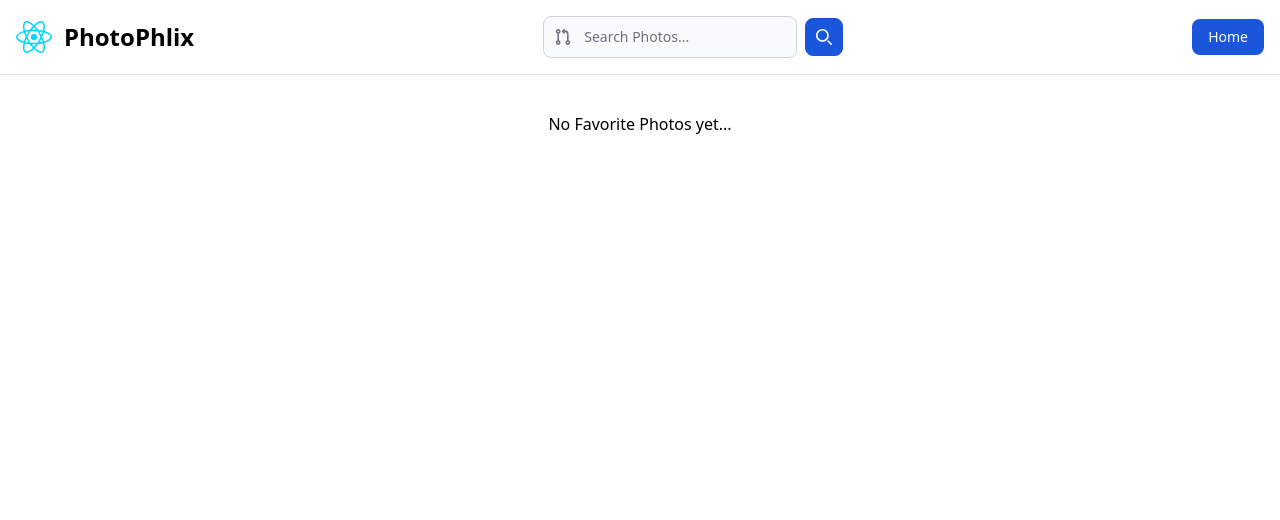
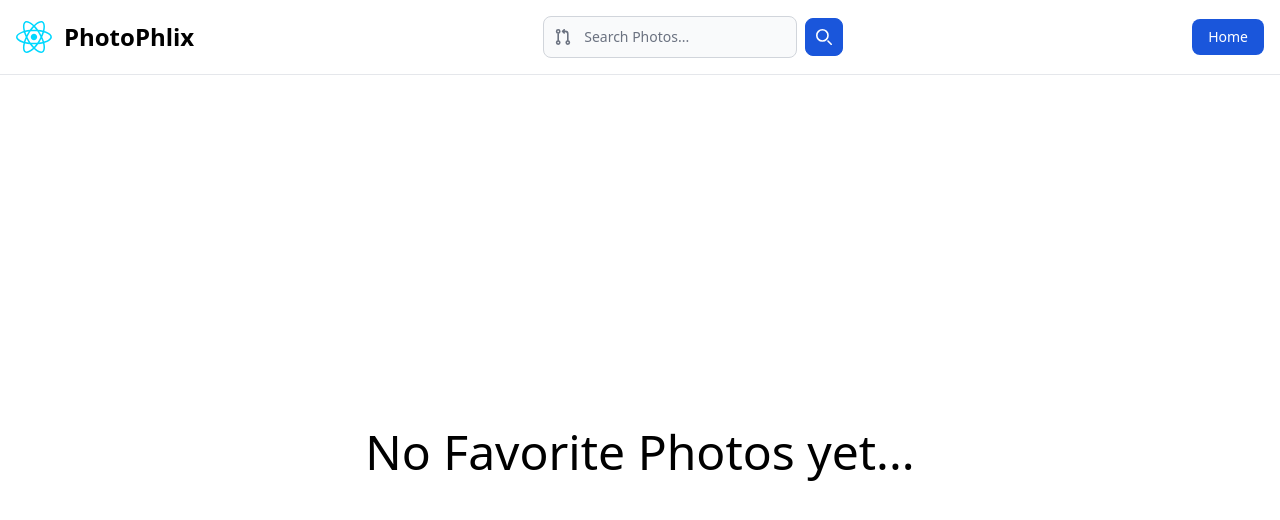
Before and after one commit to rajesh-ranjan-git/PhotoPhlix, a React (Vite) app: page /favorites in a window 1280 px wide. Shown: the top 520 px of the page. Built offline with nearby package versions, Linux system fonts and the light colour scheme.

Commit message:
Search left

```diff
--- a/src/Components/Favorites.jsx
+++ b/src/Components/Favorites.jsx
@@ -35,7 +35,9 @@ const Favorites = () => {
             );
           })
         ) : (
-          <p>No Favorite Photos yet...</p>
+          <div className="flex justify-center items-center h-[85vh]">
+            <p className="text-5xl">No Favorite Photos yet...</p>
+          </div>
         )}
       </section>
 
```
